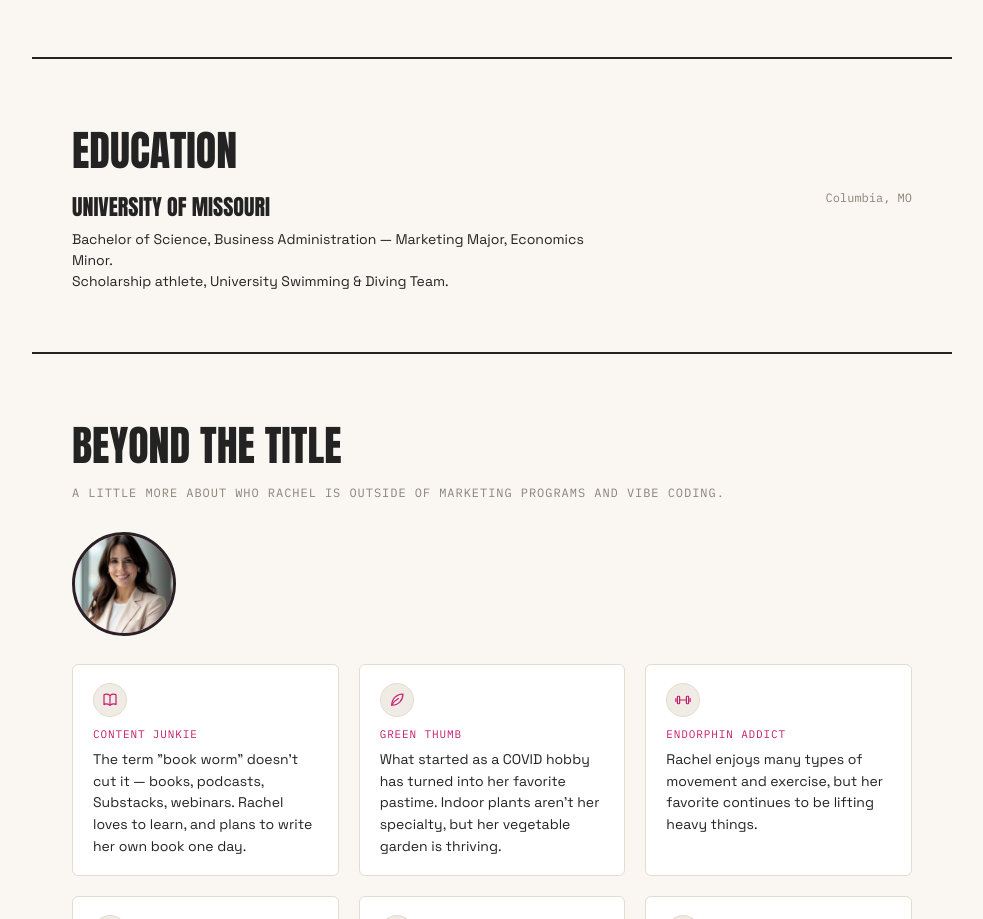
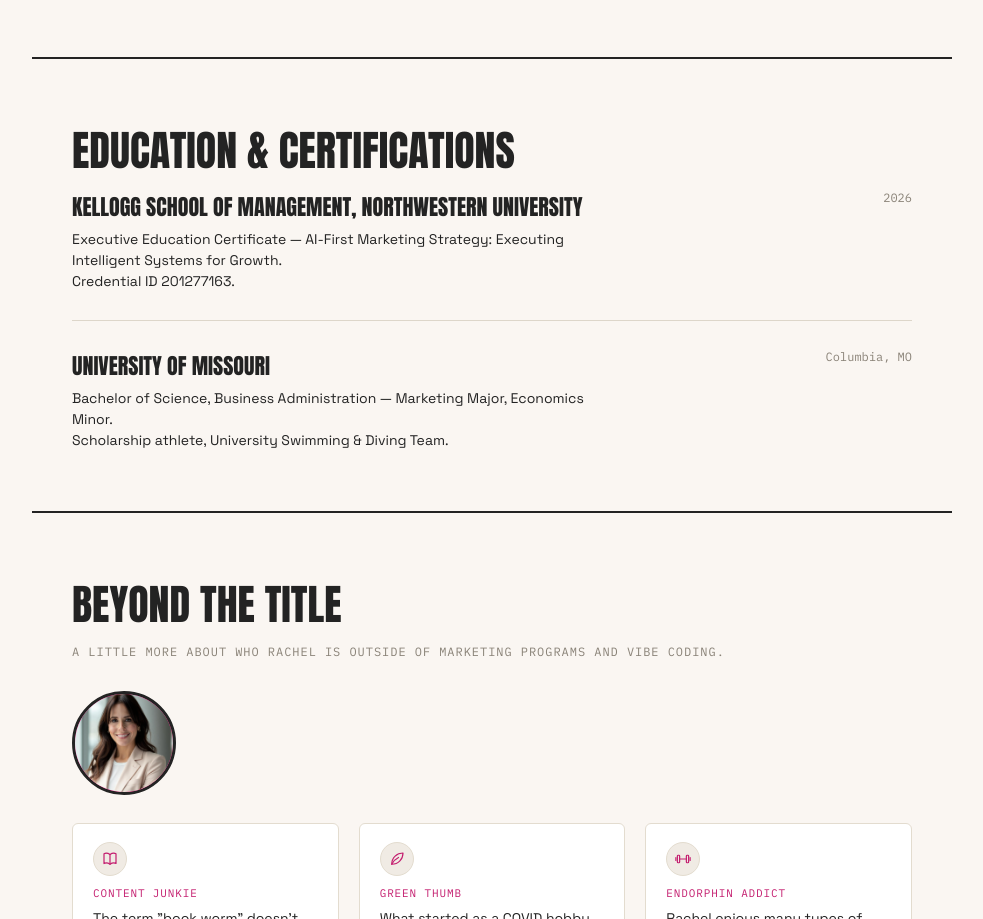
Before and after one commit to rlwbruce-byte/rachelwbruce, a plain HTML site: page index.html in a window 1280 px wide. Shown: the part 8038-8957 px from the top of the page, without its empty margins (148-1131 px from the left). Drawn offline with Linux system fonts and the light colour scheme.

Commit message:
Add Kellogg AI-First Marketing Strategy certificate to site and résumé
Co-Authored-By: Claude Opus 5.5 <noreply@anthropic.com>
Claude-Session: https://claude.ai/code/session_01LugvR1LCELmBH2Rwtxxbfy

```diff
--- a/index.html
+++ b/index.html
@@ -146,6 +146,7 @@
   .edu-block{ display:flex; justify-content:space-between; flex-wrap:wrap; gap:16px; align-items:flex-start; }
   .edu-block .school{ font-family:var(--disp); font-size:22px; text-transform:uppercase; }
   .edu-block .degree{ font-size:14px; margin-top:6px; max-width:520px; line-height:1.5; }
+  .edu-block + .edu-block{ margin-top:28px; padding-top:28px; border-top:1px solid #ddd6ca; }
   .edu-block .yr{ font-family:var(--mono); font-size:12px; color:#8a8378; }
 
   /* personal */
@@ -226,7 +227,14 @@
 </div>
 
 <div class="section" id="education">
-  <div class="section-title">Education</div>
+  <div class="section-title">Education &amp; Certifications</div>
+  <div class="edu-block">
+    <div>
+      <div class="school">Kellogg School of Management, Northwestern University</div>
+      <div class="degree">Executive Education Certificate — AI-First Marketing Strategy: Executing Intelligent Systems for Growth.<br>Credential ID 201277163.</div>
+    </div>
+    <div class="yr">2026</div>
+  </div>
   <div class="edu-block">
     <div>
       <div class="school">University of Missouri</div>
```
Also changed, not shown: 1 other file.
